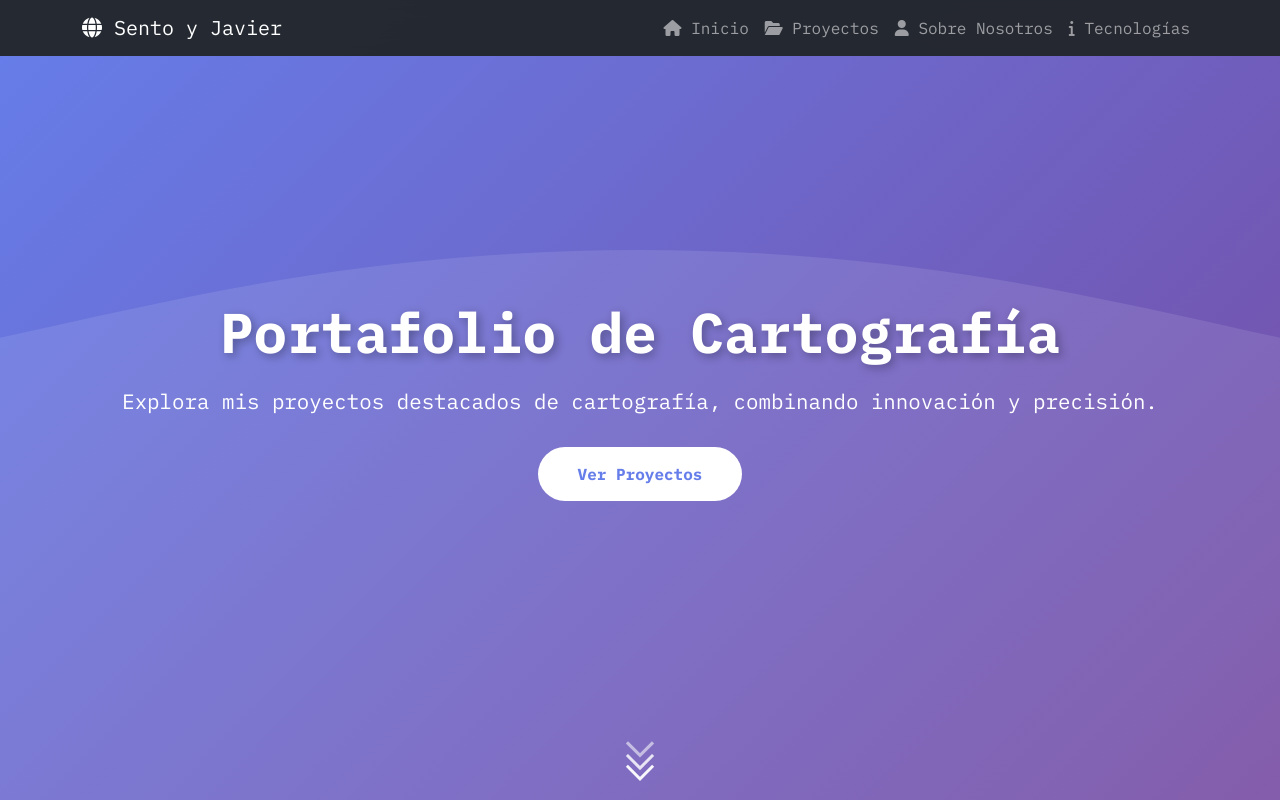
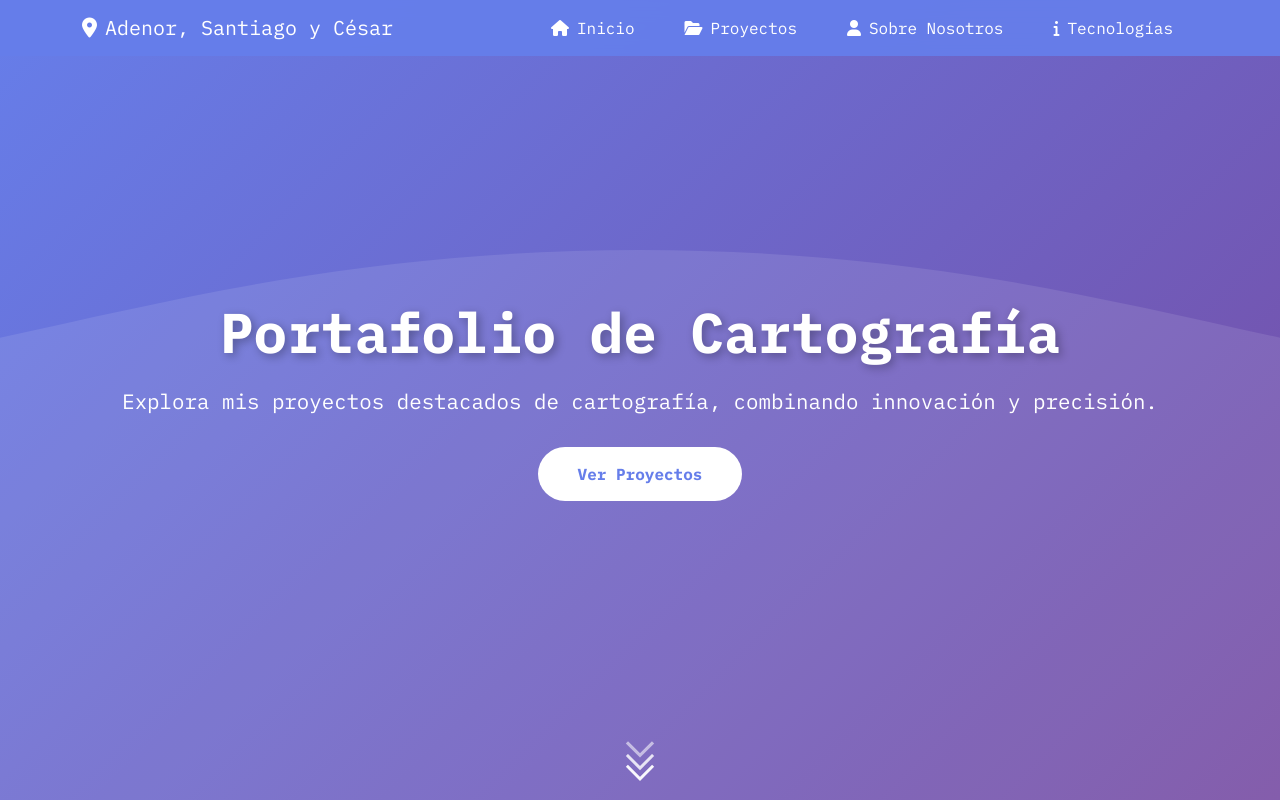
Before and after one commit to Saac04/Proyecto-Geografia, a website: page index.html in a window 1280 px wide. Shown: the top 800 px of the page. Drawn offline with nearby package versions, Linux system fonts and the light colour scheme.

Commit message:
Cambios en los header, utilizar para el de sobre nosotros
Cambios en el header, tamaños iconos, deslizamiento con color y funcionalidad tanto en la pagina principal como en el apartado de tecnologias

```diff
--- a/index.html
+++ b/index.html
@@ -3,7 +3,7 @@
 <head>
     <meta charset="UTF-8">
     <meta name="viewport" content="width=device-width, initial-scale=1.0">
-    <title>Cartografía - Sento Marcos Ibarra y Javier Rupérez Miranda</title>
+    <title>Proyecto de Cartografía - Adenor Buret, Santiago Aguirre Crespo y César Herrero San Juan</title>
     <link href="https://cdn.jsdelivr.net/npm/bootstrap@5.3.0-alpha1/dist/css/bootstrap.min.css" rel="stylesheet">
     <link href="https://cdnjs.cloudflare.com/ajax/libs/aos/2.3.4/aos.css" rel="stylesheet">
     <link href="https://fonts.googleapis.com/css2?family=IBM+Plex+Mono:wght@400;700&display=swap" rel="stylesheet">
@@ -28,8 +28,47 @@
 
         /* Navbar styles */
         .navbar {
-            background: rgba(33, 37, 41, 0.95) !important;
+            background: rgba(102, 126, 234, 0.95) !important;
             backdrop-filter: blur(10px);
+            transition: background-color 0.5s ease;
+        }
+
+        .navbar.rosa {
+            background: rgba(255, 73, 161, 0.95) !important;
+        }
+
+        /* Modificar color de los enlaces del navbar */
+        .navbar-nav .nav-link {
+            color: white !important;
+        }
+
+        .navbar-nav .nav-link:hover {
+            color: rgba(255, 255, 255, 0.8) !important;
+        }
+
+        /* Invertir orden de iconos y texto - icono a la izquierda */
+        .navbar-nav .nav-link {
+            display: flex;
+            flex-direction: row-reverse;
+            align-items: center;
+            padding-left: 25px !important;
+            padding-right: 25px !important;
+        }
+
+        .navbar-nav .nav-link i {
+            margin-right: 8px;
+            margin-left: 0;
+        }
+
+        /* Navbar brand (logo izquierda) - mantener orden normal */
+        .navbar-brand {
+            display: flex;
+            flex-direction: row;
+            align-items: center;
+        }
+
+        .navbar-brand i {
+            margin-right: 8px;
         }
 
         /* Hero section */
@@ -444,23 +483,22 @@
 <body>
 <header class="navbar navbar-expand-lg navbar-dark bg-dark fixed-top">
     <div class="container">
-        <a class="navbar-brand" href="#"><i class="fas fa-globe"></i> Sento y Javier</a>
-        <button class="navbar-toggler" type="button" data-bs-toggle="collapse" data-bs-target="#navbarNav">
+<a class="navbar-brand" href="../index.html"><i class="fas fa-map-marker-alt"></i> Adenor, Santiago y César</a>        <button class="navbar-toggler" type="button" data-bs-toggle="collapse" data-bs-target="#navbarNav">
             <span class="navbar-toggler-icon"></span>
         </button>
         <div class="collapse navbar-collapse" id="navbarNav">
             <ul class="navbar-nav ms-auto">
                 <li class="nav-item">
-                    <a class="nav-link" href="index.html"><i class="fas fa-home"></i> Inicio</a>
+                    <a class="nav-link" href="index.html">Inicio <i class="fas fa-home"></i></a>
                 </li>
                 <li class="nav-item">
-                    <a class="nav-link" href="#projects"><i class="fas fa-folder-open"></i> Proyectos</a>
+                    <a class="nav-link" href="#projects">Proyectos <i class="fas fa-folder-open"></i></a>
                 </li>
                 <li class="nav-item">
-                    <a class="nav-link" href="pages/about_us.html"><i class="fas fa-user"></i> Sobre Nosotros</a>
+                    <a class="nav-link" href="pages/about_us.html">Sobre Nosotros <i class="fas fa-user"></i></a>
                 </li>
                 <li class="nav-item">
-                    <a class="nav-link" href="pages/explicacion.html"><i class="fas fa-info"></i> Tecnologías</a>
+                    <a class="nav-link" href="pages/explicacion.html">Tecnologías <i class="fas fa-info"></i></a>
                 </li>
             </ul>
         </div>
@@ -621,6 +659,19 @@
         once: true
     });
 
+    // Cambio de color del header según scroll
+    window.addEventListener('scroll', function() {
+        const header = document.querySelector('.navbar');
+        const hero = document.querySelector('.hero');
+        const heroHeight = hero.offsetHeight;
+
+        if (window.scrollY > heroHeight - 100) {
+            header.classList.add('rosa');
+        } else {
+            header.classList.remove('rosa');
+        }
+    });
+
     // Modal functionality
     function openModal(url) {
         const modal = document.getElementById('iframe-modal');
```
Also changed, not shown: pages/explicacion.html (+46 -7 lines).
